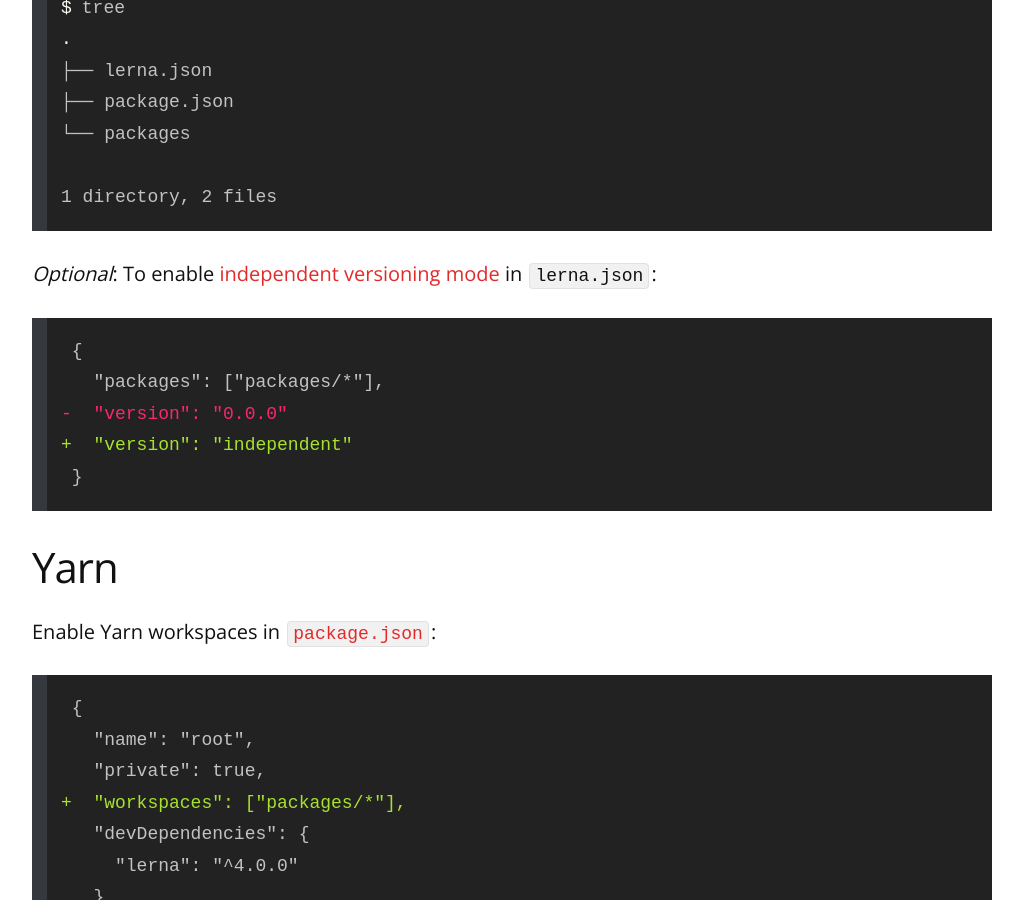
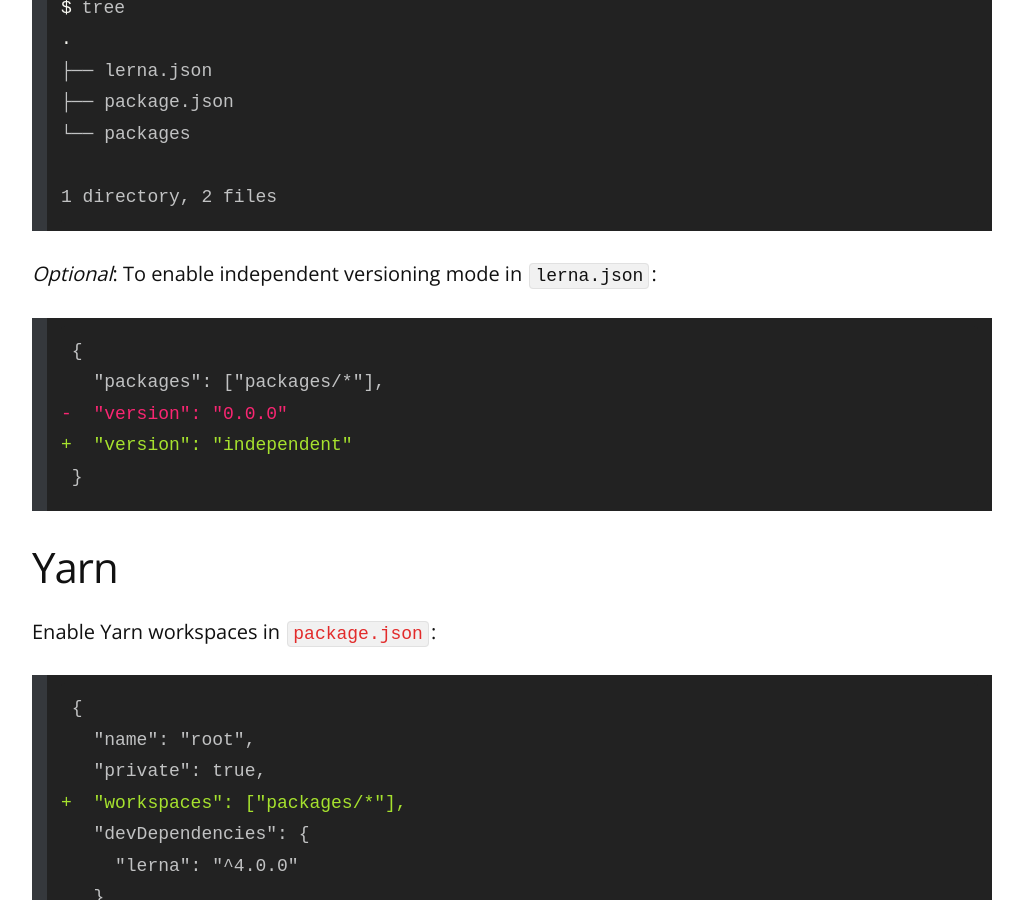
Before and after one commit to remarkablemark/remarkablemark.github.io, a Jekyll site: the page built from _posts/2021/2021-09-18-setup-lerna-with-yarn-workspaces.md, in a window 1280 px wide and 900 px high, scrolled down 627 px. Shown: the whole window, without its empty margins (128-1151 px from the left). Built offline with Jekyll 4.4.1, drawn with Linux system fonts in a browser that asks for light colours; comment, search, counter and statistics services are not loaded; part of the change alters nothing that is shown.

````diff
--- a/_posts/2021/2021-09-18-setup-lerna-with-yarn-workspaces.md
+++ b/_posts/2021/2021-09-18-setup-lerna-with-yarn-workspaces.md
@@ -10,7 +10,7 @@ This post goes over how to set up a [Lerna](https://lerna.js.org/) monorepo with
 
 ## Lerna
 
-Create a new Lerna monorepo with [`lerna init`](https://github.com/lerna/lerna/tree/main/libs/commands/init#readme):
+Create a new Lerna monorepo with [`lerna init`](https://github.com/lerna/lerna/tree/v6/libs/commands/init#readme):
 
 ```sh
 npx lerna init
@@ -28,7 +28,7 @@ tree
 1 directory, 2 files
 ```
 
-_Optional_: To enable [independent versioning mode](https://github.com/lerna/lerna#independent-mode) in `lerna.json`:
+_Optional_: To enable independent versioning mode in `lerna.json`:
 
 ```diff
  {
@@ -53,7 +53,7 @@ Enable Yarn workspaces in [`package.json`](https://classic.yarnpkg.com/en/docs/w
  }
 ```
 
-Then add `npmClient` and `useWorkspaces` to [`lerna.json`](https://github.com/lerna/lerna#lernajson):
+Then add `npmClient` and `useWorkspaces` to `lerna.json`:
 
 ```diff
  {
@@ -64,7 +64,7 @@ Then add `npmClient` and `useWorkspaces` to [`lerna.json`](https://github.com/le
  }
 ```
 
-Now when you run `yarn install`, Lerna [bootstraps](https://github.com/lerna/lerna/tree/main/libs/commands/bootstrap#readme) and [hoists](https://github.com/lerna/lerna/blob/main/doc/hoist.md#readme) node modules to the project root directory:
+Now when you run `yarn install`, Lerna [bootstraps](https://github.com/lerna/lerna/tree/v6/libs/commands/bootstrap#readme) and [hoists](https://github.com/lerna/lerna/blob/v6/doc/hoist.md) node modules to the project root directory:
 
 ```sh
 yarn
````
